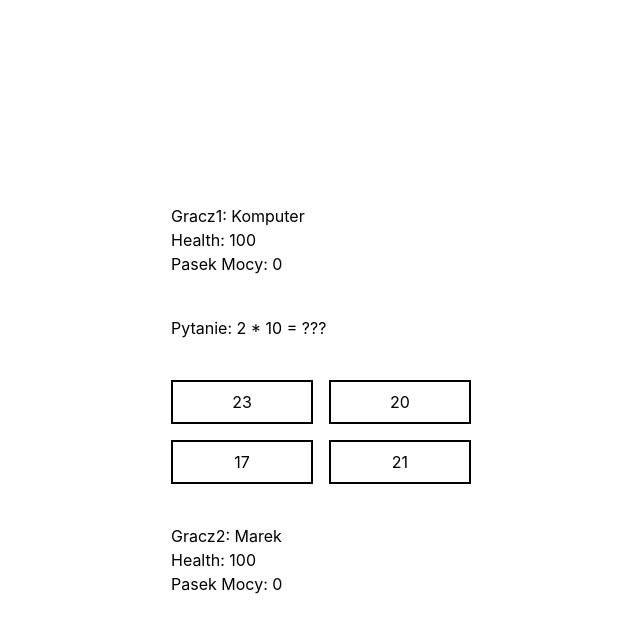
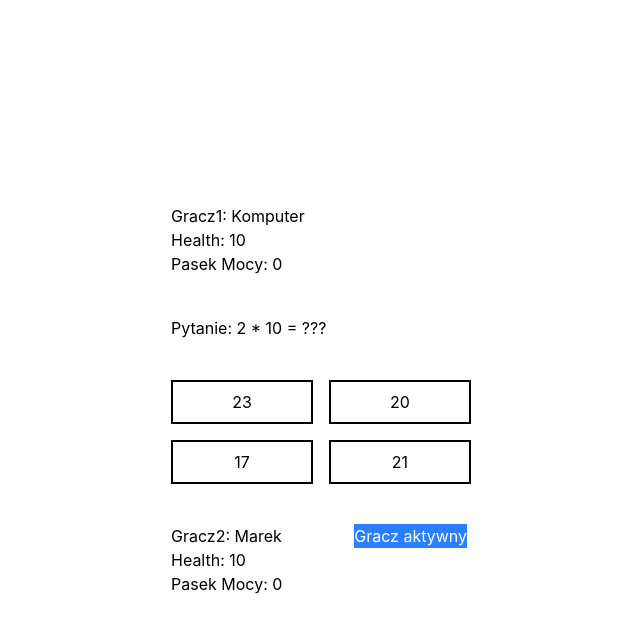
Before and after one commit to malgorzatakapuscinska/math-game, a Vue app: page / in a window 1280 px wide. Both pictures are taken after a click on the element "Start". Shown: the top 632 px of the page, without its empty margins (319-959 px from the left). Built offline with nearby package versions, Linux system fonts and the light colour scheme.

Commit message:
Add rund state and updatee players state after make answer

```diff
--- a/src/components/PlayingTable.vue
+++ b/src/components/PlayingTable.vue
@@ -1,12 +1,16 @@
 /** Komponent odpowiedzialny za obsługę rozgrywki. Funkcjonalności: generowanie
 pytań z tabliczki mnożenia, losowanie kolejności pytań, losowanie aktualnego
 pytania, generowanie zestawu odpowiedzi (1 poprawna + 3 błędne), przechowywanie
-stanu graczy oraz przebiegu gry. */ /**
+stanu graczy oraz przebiegu gry. */ /** /** TODO remove plaers to data directory
+*/
 
 <script setup lang="ts">
 import { ref } from "vue";
 import type { Player } from "../types/player";
 import type { Question } from "../types/question";
+import type { RoundState } from "../types/round-state";
+import { players as initialPlayers } from "../data/players";
+import { roundState as initiaRoundState } from "../data/round-stete";
 
 /*
 Informacja czy gra została rozpoczęta.
@@ -18,37 +22,48 @@ Tablica wszystkich pytań dostępnych w bieżącej rozgrywce.
 */
 const questions = ref<Question[]>([]);
 
-/*
-Aktualnie wyświetlane pytanie.
-Wartość null oznacza brak aktywnego pytania.
-*/
-const currentQuestion = ref<Question | null>(null);
+const playersData = ref<Player[]>(structuredClone(initialPlayers));
 
-/*
-Aktualnie wyświetlane odpowiedzi.
-Zawiera jedną poprawną i trzy błędne odpowiedzi.
-*/
-const answers = ref<number[]>([]);
+const players = ref<number[]>([]);
 
-/*
-Dane graczy biorących udział w rozgrywce.
-*/
-const players = ref<Player[]>([
-  {
-    id: 0,
-    name: "Komputer",
-    hp: 100,
-    power: 0,
-    wins: 0,
-  },
-  {
-    id: 1,
-    name: "Marek",
-    hp: 100,
-    power: 0,
-    wins: 0,
-  },
-]);
+const roundState = ref<RoundState>(structuredClone(initiaRoundState));
+
+const initRoundState = (initiaRoundState: RoundState) => {
+  return structuredClone(initiaRoundState);
+};
+
+/**
+ * ustawia stan rundy
+ *
+ *
+ * @param roundState
+ * @param players tablica zawierająca id aktualnych graczy
+ * @param roundNo
+ * @param currentPlayerId
+ * @param opponentId
+ * @param currentQuestion
+ * @param answers
+ */
+
+const setRoundState = (
+  roundState: RoundState,
+  roundNo: number,
+  currentPlayerId: number,
+  opponentId: number,
+  currentQuestion: Question | null,
+  answers: number[],
+) => {
+  Object.assign(roundState, {
+    roundNo,
+    currentPlayerId,
+    opponentId,
+    currentQuestion,
+    answers,
+  });
+};
+
+const randomIndex = (): number =>
+  Math.floor(Math.random() * players.value.length);
 
 /**
 
@@ -60,15 +75,41 @@ generuje pytania,
 tasuje ich kolejność,
 losuje pierwsze pytanie,
 generuje odpowiedzi,
+ustawia stan rundy
 ustawia stan gry jako rozpoczęty.
 
 @returns void
 */
+const startGame = () => {
+  players.value = [0, 1];
+  const initialPlayerId = playersData.value[randomIndex()].id;
+  const opponentId = playersData.value.filter(
+    (player) => player.id !== initialPlayerId,
+  )[0].id;
+  questions.value = shuffle(generateQuestions(2, 4));
+  const currentQuestion = drawQuestion(questions.value);
 
-const startGame = () => {
-  questions.value = shuffle(generateQuestions(2, 4));
-  drawQuestion();
-  drawAnswers();
+  if (!currentQuestion) return;
+
+  const possibleAnswers = generatePossibleAnswers(
+    currentQuestion.answer,
+    2,
+    40,
+    5,
+  );
+
+  const answers = generateAnswers(possibleAnswers, currentQuestion.answer);
+
+  setRoundState(
+    roundState.value,
+    1,
+    initialPlayerId,
+    opponentId,
+    currentQuestion,
+    answers,
+  );
+
+  console.log("roundState", roundState.value);
   gameStarted.value = true;
 };
 
@@ -181,8 +222,8 @@ i ustawia go jako aktualne pytanie.
 @returns void
 */
 
-const drawQuestion = () => {
-  currentQuestion.value = questions.value.shift() ?? null;
+const drawQuestion = (questions: Question[]) => {
+  return questions.shift() ?? null;
 };
 
 /**
@@ -192,30 +233,50 @@ i zapisuje je do zmiennej answers.
 @returns void
 */
 
-const drawAnswers = () => {
-  // for possibility currenQuestion equels null
-  if (!currentQuestion.value) {
-    return;
+// const drawAnswers = (currentQuestion: Question, possibleAnswers: number[]) => {
+// for possibility currenQuestion equels null
+// if (!currentQuestion.value) {
+//   return;
+// }
+
+//   const localArray = generateAnswers(possibleAnswers, currentQuestion.answer);
+
+//   return localArray;
+// };
+
+const handleAnswerClick = (answer: number | null) => {
+  let { currentPlayerId, currentQuestion, opponentId, roundNo } =
+    roundState.value;
+  if (!currentQuestion) return;
+
+  const owner = playersData.value[currentPlayerId!];
+  const opponent = playersData.value[opponentId!];
+  const nextQuestion: Question | null = drawQuestion(questions.value);
+  const nextAnswers: number[] | null = generateAnswers(
+    generatePossibleAnswers(nextQuestion!.answer, 2, 40, 5),
+    nextQuestion!.answer,
+  );
+
+  if (answer === currentQuestion.answer) {
+    owner.power++;
+    owner.wins++;
+    opponent.hp--;
+  } else {
+    owner.hp--;
   }
 
-  const localArray = generateAnswers(
-    generatePossibleAnswers(currentQuestion.value.answer, 2, 40, 5),
-    currentQuestion.value.answer,
+  roundNo = (roundNo ?? 0) + 1;
+
+  setRoundState(
+    roundState.value,
+    roundNo,
+    opponentId!,
+    currentPlayerId!,
+    nextQuestion,
+    nextAnswers,
   );
 
-  answers.value = localArray;
-};
-
-const handleAnswerClick = (answer: number) => {
-  console.log(answer);
-  if (!currentQuestion.value) return;
-  const player1 = players.value[1];
-  const computer = players.value[0];
-  if (answer === currentQuestion.value.answer) {
-    player1.power++;
-    player1.wins++;
-    computer.hp--;
-  }
+  console.log("state after", roundState.value);
 };
 </script>
 
@@ -224,13 +285,26 @@ const handleAnswerClick = (answer: number) => {
     id="plaing-table"
     class="flex flex-col gap-10 justify-center items-center h-screen"
   >
-    <div id="player1-table" class="w-[300px]">
-      <p>Gracz1: {{ players[0].name }}</p>
-      <p>Health: {{ players[0].hp }}</p>
-      <p>Pasek Mocy: {{ players[0].power }}</p>
+    <div class="w-[300px]">
+      <div class="relative">
+        <p>Gracz1: {{ playersData[0].name }}</p>
+        <div
+          class="bg-blue-500 absolute right-1 top-0"
+          v-if="roundState.currentPlayerId === 0"
+        >
+          <span class="text-white">Gracz aktywny</span>
+        </div>
+      </div>
+      <p>Health: {{ playersData[0].hp }}</p>
+      <p>Pasek Mocy: {{ playersData[0].power }}</p>
     </div>
-    <div id="question" class="w-[300px]" v-if="currentQuestion && gameStarted">
-      Pytanie: {{ currentQuestion.num1 }} * {{ currentQuestion.num2 }} = ???
+    <div
+      id="question"
+      class="w-[300px]"
+      v-if="roundState.currentQuestion && gameStarted"
+    >
+      Pytanie: {{ roundState.currentQuestion.num1 }} *
+      {{ roundState.currentQuestion.num2 }} = ???
     </div>
     <div id="start-button" v-if="!gameStarted" @click="startGame">Start</div>
     <div
@@ -242,16 +316,24 @@ const handleAnswerClick = (answer: number) => {
         type="button"
         @click="handleAnswerClick(answer)"
         class="p-2 border-2 border-solid"
-        v-for="answer in answers"
+        v-for="answer in roundState.answers"
         :key="answer"
       >
         {{ answer }}
       </button>
     </div>
     <div id="player2-table" class="w-[300px]">
-      <p>Gracz2: {{ players[1].name }}</p>
-      <p>Health: {{ players[1].hp }}</p>
-      <p>Pasek Mocy: {{ players[1].power }}</p>
+      <div class="relative">
+        <p>Gracz2: {{ playersData[1].name }}</p>
+        <div
+          class="bg-blue-500 absolute right-1 top-0"
+          v-if="roundState.currentPlayerId === 1"
+        >
+          <span class="text-white">Gracz aktywny</span>
+        </div>
+      </div>
+      <p>Health: {{ playersData[1].hp }}</p>
+      <p>Pasek Mocy: {{ playersData[1].power }}</p>
     </div>
   </section>
 </template>
--- /dev/null
+++ b/src/data/players.ts
@@ -0,0 +1,18 @@
+import type { Player } from "../types/player";
+
+export const players: Player[] = [
+  {
+    id: 0,
+    name: "Komputer",
+    hp: 10,
+    power: 0,
+    wins: 0,
+  },
+  {
+    id: 1,
+    name: "Marek",
+    hp: 10,
+    power: 0,
+    wins: 0,
+  },
+];
--- /dev/null
+++ b/src/data/round-stete.ts
@@ -0,0 +1,9 @@
+import type { RoundState } from "../types/round-state";
+
+export const roundState: RoundState = {
+  roundNo: null,
+  currentPlayerId: null,
+  opponentId: null,
+  currentQuestion: null,
+  answers: [],
+};
--- /dev/null
+++ b/src/types/round-state.ts
@@ -0,0 +1,9 @@
+import type { Question } from "../types/question";
+
+export interface RoundState {
+  roundNo: number | null;
+  currentPlayerId: number | null;
+  opponentId: number | null;
+  currentQuestion: Question | null;
+  answers: number[] | null;
+}
```
